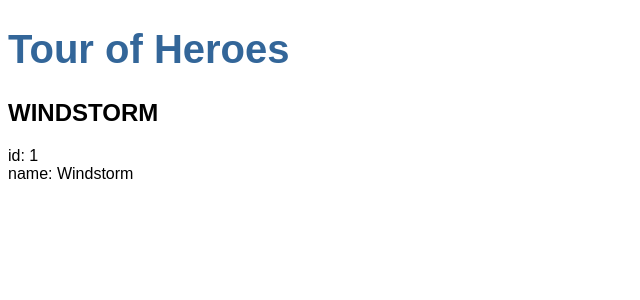
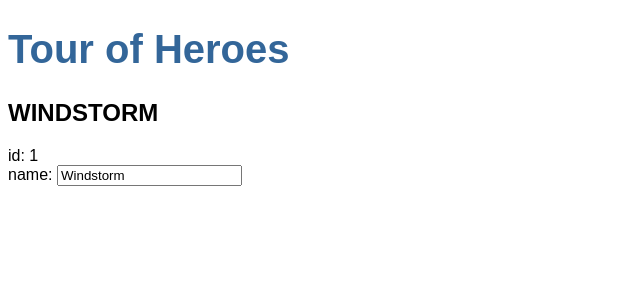
Before and after one commit to hendrawanap/angular-tour-of-heroes, an Angular app: page / in a window 1280 px wide. Shown: the top 300 px of the page, without its empty margins (0-640 px from the left). Built offline with nearby package versions, Linux system fonts and the light colour scheme.

Commit message:
1.2. Create Hero Editor

```diff
--- a/src/app/app.module.ts
+++ b/src/app/app.module.ts
@@ -1,5 +1,6 @@
 import { BrowserModule } from '@angular/platform-browser';
 import { NgModule } from '@angular/core';
+import { FormsModule } from '@angular/forms';
 
 import { AppComponent } from './app.component';
 import { HeroesComponent } from './heroes/heroes.component';
@@ -10,7 +11,8 @@
     HeroesComponent
   ],
   imports: [
-    BrowserModule
+    BrowserModule,
+    FormsModule
   ],
   providers: [],
   bootstrap: [AppComponent]
--- a/src/app/heroes/heroes.component.html
+++ b/src/app/heroes/heroes.component.html
@@ -1,3 +1,7 @@
 <h2>{{hero.name | uppercase}}</h2>
 <div><span>id: </span>{{hero.id}}</div>
-<div><span>name: </span>{{hero.name}}</div>
+<div>
+  <label>name:
+    <input [(ngModel)]="hero.name" placeholder="hero.name">
+  </label>
+</div>
```
